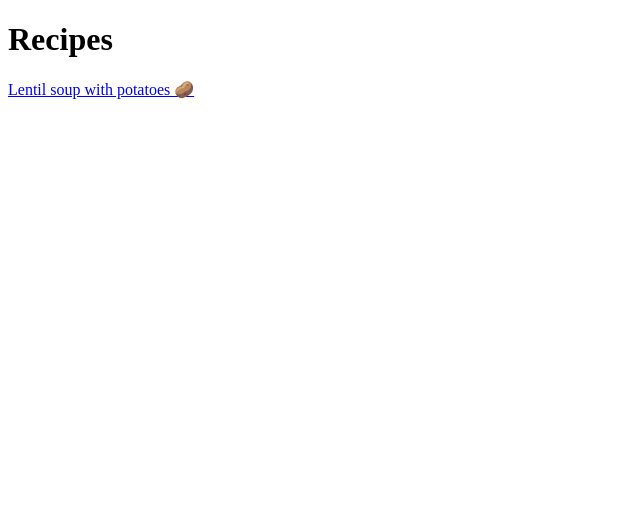
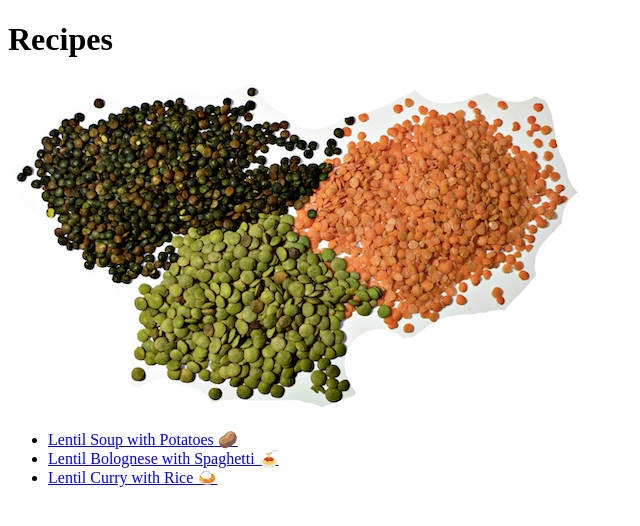
Before and after one commit to NerwenElensar/recipes, a plain HTML site: page index.html in a window 1280 px wide. Shown: the whole page, without its empty margins (0-640 px from the left). Drawn offline with Linux system fonts and the light colour scheme.

Commit message:
add links to newly added recipes

```diff
--- a/index.html
+++ b/index.html
@@ -6,6 +6,17 @@
   </head>
   <body>
     <h1>Recipes</h1>
-    <a href="./instructions/lentilsoup.html">Lentil soup with potatoes 🥔</a>
+    <img src="images/Lentils.png" alt="A picture of Lentils" /> <br />
+    <ul>
+      <li>
+        <a href="./instructions/lentilsoup.html">Lentil Soup with Potatoes 🥔</a>
+      </li>
+      <li>
+        <a href="./instructions/lentilbolognese.html">Lentil Bolognese with Spaghetti 🍝</a>
+      </li>
+      <li>
+        <a href="./instructions/lentilcurry.html">Lentil Curry with Rice 🍛</a>
+      </li>
+    </ul>
   </body>
 </html>
```
